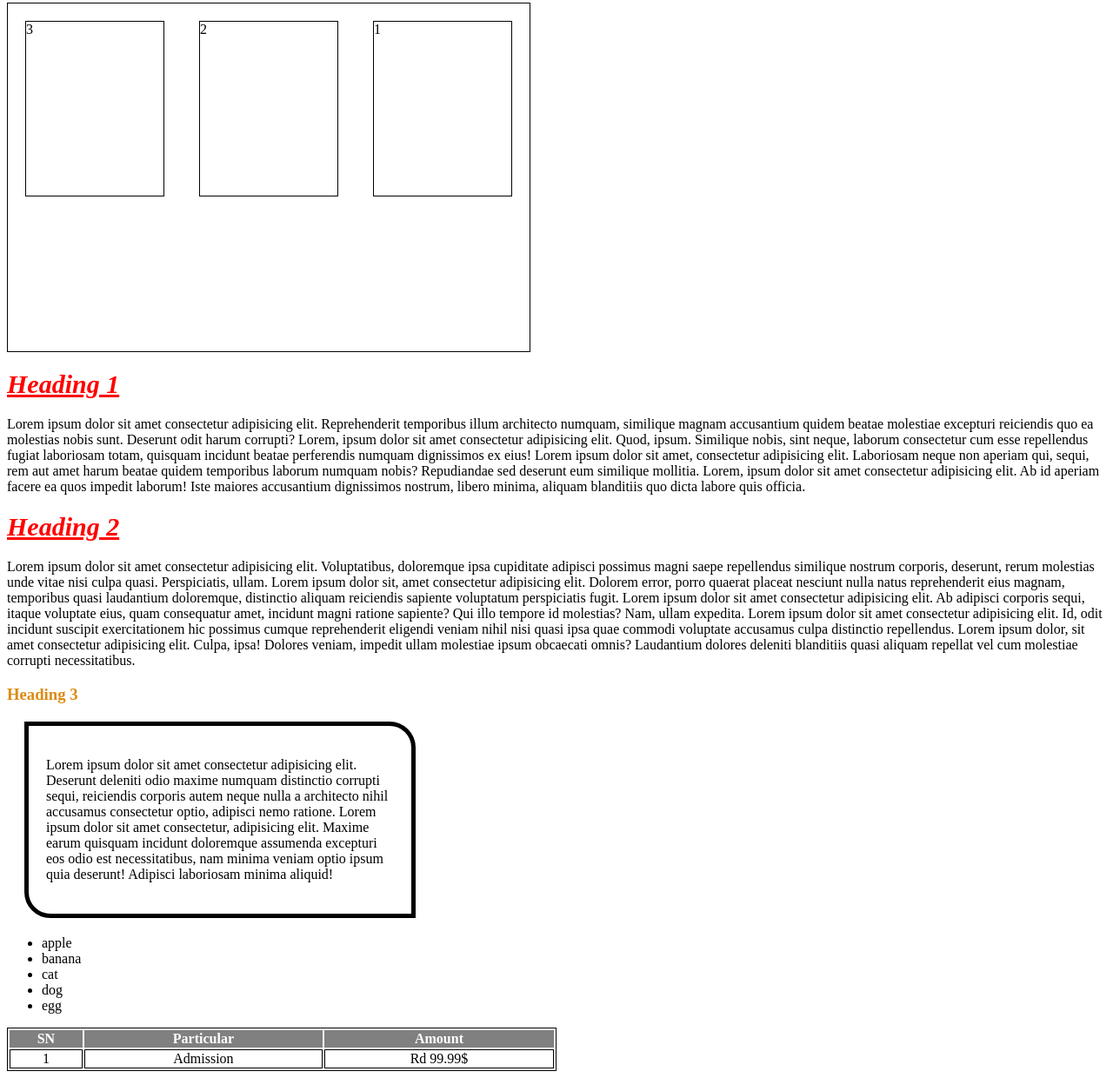
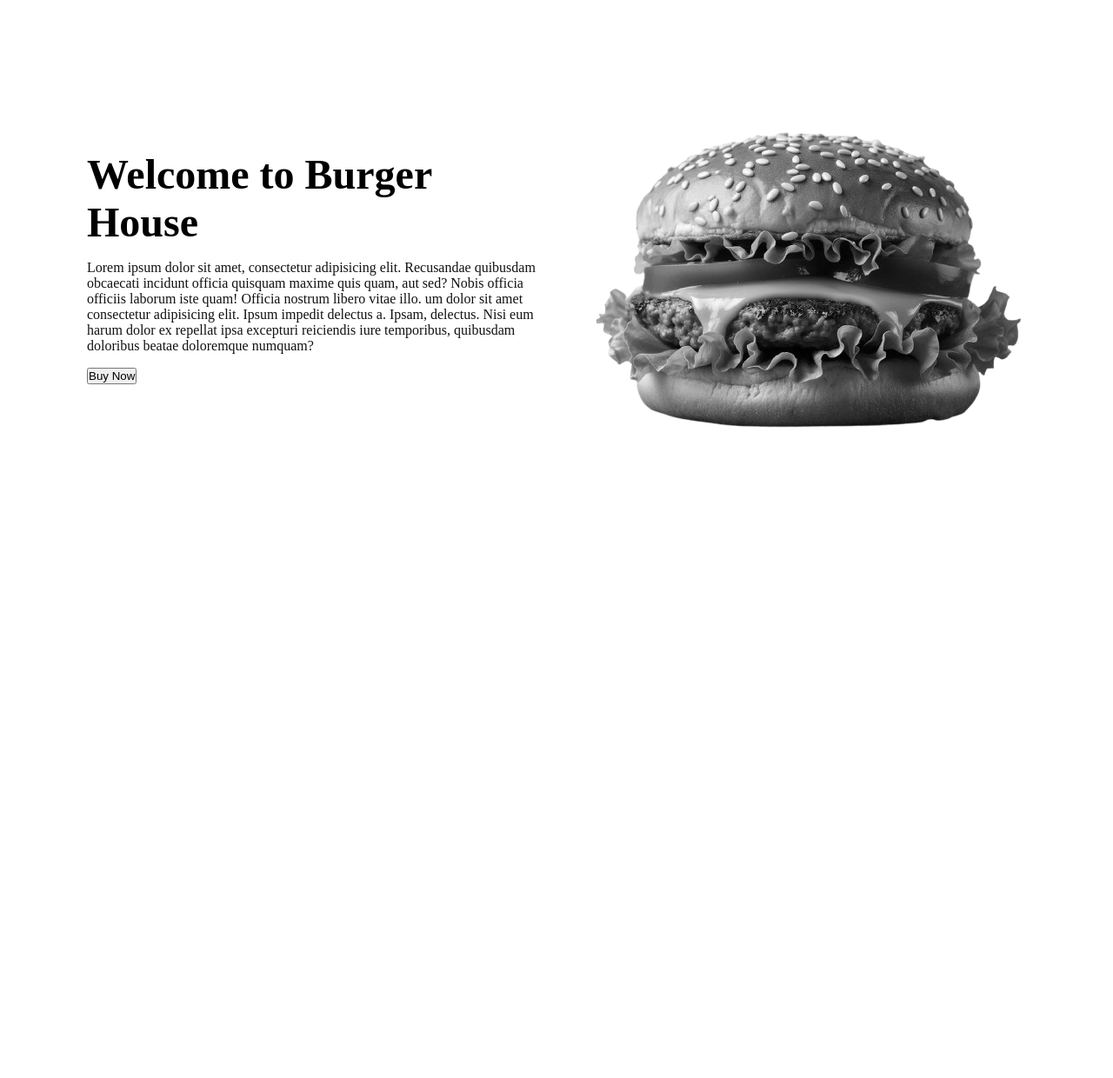
Before and after one commit to prabjan563/new_WebDev, a plain HTML site: page index.html in a window 1280 px wide. Shown: the part 5-1245 px from the top of the page at 87% size. After the commit the page ends 800 px from the top, so only its background shows below. Drawn offline with Linux system fonts and the light colour scheme.

Commit message:
Updated files

```diff
--- a/index.html
+++ b/index.html
@@ -4,113 +4,60 @@
     <meta charset="UTF-8">
     <meta name="viewport" content="width=device-width, initial-scale=1.0">
     <title>Document</title>
+</head>
 <style>
-        h1{
-            color: red;
-            text-decoration: underline;
-            font-size: 30px;
-            font-style: italic;
+    *{
+        padding: 0;
+        margin: 0;
+        box-sizing: border-box;
     }
-
-        p{
-            color: ;
+    .hero{
+        display: flex;
+        align-items: center;
+        padding: 60px 100px;
+        gap: 60px;
     }
-        .monkey
-        {
-            color: rgb(219, 139, 19);
+    .hero h1{
+        font-size: 48px;
     }
-        .message-box{
-            width: 400px;
-            height: auto;
-            border: 5px solid black;
-            background-color: rgb(rgb(100, 59, 59), rgb(33, 129, 33), rgb(125, 125, 185));
-            margin: 20px;
-            padding: 20px;
-            border-top-right-radius: 30px;
-            border-bottom-left-radius: 30px;
+    .hero p{
+        color: rgb(19, 16, 16);
+        margin: 16px 0;
     }
-        ul li{
-            list-style: disc;
+    .picture img{
+        position: relative;
+        animation: donkey ease-in-out 2s infinite alternate;
+        filter: grayscale();
+        transition: 0.3s;
     }
-
-        table{
-            width: 50%;
-            border: 1px solid black;
-            text-align: center;
-
+    @keyframes donkey {
+        from{
+            top: -10px;
         }
-        .bg-grey{
-            background-color: grey;
-            color: #ffff;
+        to{
+            top: 10px;
         }
-        td{
-            border: 0.5px solid black;
     }
-        .parent{
-            width: 600px;
-            height: 400px;
-            border: 1px solid black;
-            display: flex;
-            flex-direction: row-reverse;
+    .picture img:hover{
+        filter: none;
+        transform: scale(1.1) rotate(1deg);
     }
-        .parent div{
-            width: 200px;
-            height: 200px;
-            border: 1px solid black;
-            margin: 20px;
-        }
-
 </style>
-</head>
 <body>
-    <div class="parent">
-        <div>1</div>
-        <div>2</div>
-        <div>3</div>
+    <section>
+        <div class="hero">
+            <div>
+                <h1>Welcome to Burger House</h1>
+                <p>
+                    Lorem ipsum dolor sit amet, consectetur adipisicing elit. Recusandae quibusdam obcaecati incidunt officia quisquam maxime quis quam, aut sed? Nobis officia officiis laborum iste quam! Officia nostrum libero vitae illo.
+                    um dolor sit amet consectetur adipisicing elit. Ipsum impedit delectus a. Ipsam, delectus. Nisi eum harum dolor ex repellat ipsa excepturi reiciendis iure temporibus, quibusdam doloribus beatae doloremque numquam?
+                </p>
+                <button>Buy Now</button>
             </div>
-    <h1>Heading 1</h1>
-    <p>
-        Lorem ipsum dolor sit amet consectetur adipisicing elit. Reprehenderit temporibus illum architecto numquam, similique magnam accusantium quidem beatae molestiae excepturi reiciendis quo ea molestias nobis sunt. Deserunt odit harum corrupti?
-        Lorem, ipsum dolor sit amet consectetur adipisicing elit. Quod, ipsum. Similique nobis, sint neque, laborum consectetur cum esse repellendus fugiat laboriosam totam, quisquam incidunt beatae perferendis numquam dignissimos ex eius!
-        Lorem ipsum dolor sit amet, consectetur adipisicing elit. Laboriosam neque non aperiam qui, sequi, rem aut amet harum beatae quidem temporibus laborum numquam nobis? Repudiandae sed deserunt eum similique mollitia.
-        Lorem, ipsum dolor sit amet consectetur adipisicing elit. Ab id aperiam facere ea quos impedit laborum! Iste maiores accusantium dignissimos nostrum, libero minima, aliquam blanditiis quo dicta labore quis officia.
-    </p>
-    <h1>Heading 2</h1>
-    <p>
-        Lorem ipsum dolor sit amet consectetur adipisicing elit. Voluptatibus, doloremque ipsa cupiditate adipisci possimus magni saepe repellendus similique nostrum corporis, deserunt, rerum molestias unde vitae nisi culpa quasi. Perspiciatis, ullam.
-        Lorem ipsum dolor sit, amet consectetur adipisicing elit. Dolorem error, porro quaerat placeat nesciunt nulla natus reprehenderit eius magnam, temporibus quasi laudantium doloremque, distinctio aliquam reiciendis sapiente voluptatum perspiciatis fugit.
-        Lorem ipsum dolor sit amet consectetur adipisicing elit. Ab adipisci corporis sequi, itaque voluptate eius, quam consequatur amet, incidunt magni ratione sapiente? Qui illo tempore id molestias? Nam, ullam expedita.
-        Lorem ipsum dolor sit amet consectetur adipisicing elit. Id, odit incidunt suscipit exercitationem hic possimus cumque reprehenderit eligendi veniam nihil nisi quasi ipsa quae commodi voluptate accusamus culpa distinctio repellendus.
-        Lorem ipsum dolor, sit amet consectetur adipisicing elit. Culpa, ipsa! Dolores veniam, impedit ullam molestiae ipsum obcaecati omnis? Laudantium dolores deleniti blanditiis quasi aliquam repellat vel cum molestiae corrupti necessitatibus.
-    </p>
-    <h3 class="monkey">Heading 3</h3>
-
-    <div class="message-box">
-        <p>Lorem ipsum dolor sit amet consectetur adipisicing elit. Deserunt deleniti odio maxime numquam distinctio corrupti sequi, reiciendis corporis autem neque nulla a architecto nihil accusamus consectetur optio, adipisci nemo ratione.
-            Lorem ipsum dolor sit amet consectetur, adipisicing elit. Maxime earum quisquam incidunt doloremque assumenda excepturi eos odio est necessitatibus, nam minima veniam optio ipsum quia deserunt! Adipisci laboriosam minima aliquid!
-        </p>
+            <div class="picture">
+                <img src="assets\images\burger.png" alt="burger images">
             </div>
-    <div>
-        <ul>
-            <li>apple</li>
-            <li>banana</li>
-            <li>cat</li>
-            <li>dog</li>
-            <li>egg</li>
-        </ul>
         </div>
-    <table>
-        <tr class="bg-grey">
-            <th>SN</th>
-            <th>Particular</th>
-            <th>Amount</th>
-        </tr>
-
-        <tr>
-            <td>1</td>
-            <td>Admission</td>
-            <td>Rd 99.99$</td>
-        </tr>
-    </table>
+    </section>
 </body>
 </html>
```
Also changed, not shown: css.html (added, +106 -0 lines), assets/images/burger.png (added), new.html (added). Lines whose indentation alone changed are shown as unchanged.
